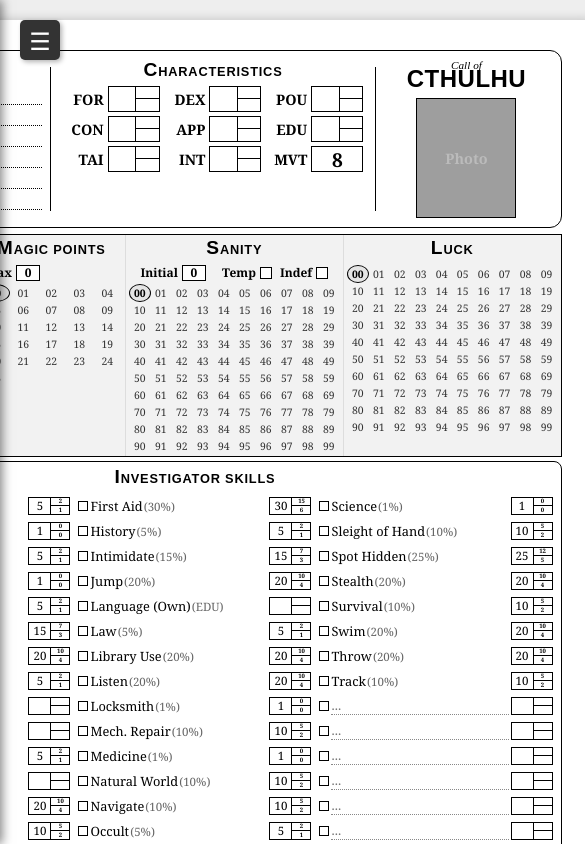
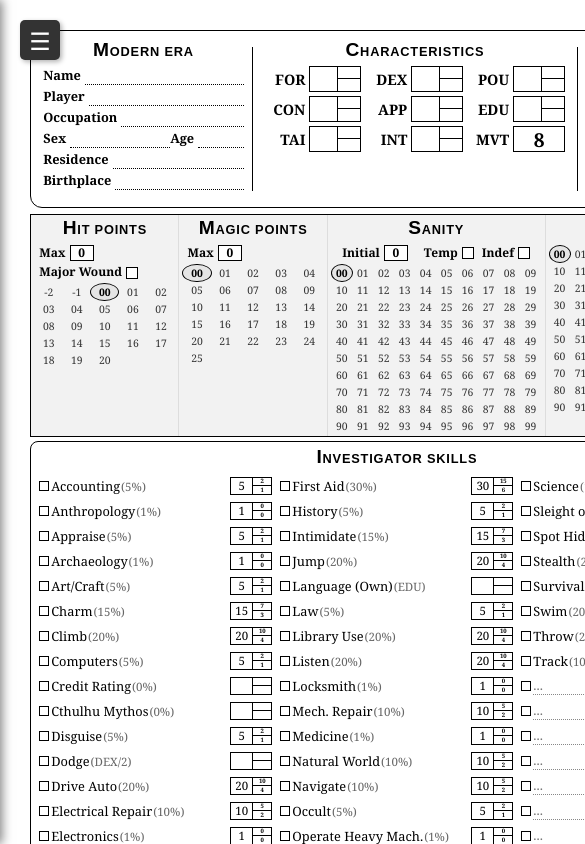
Before and after one commit to ecyrbe/cthulhu-editor, a React (Vite) app: page / in a window 390 px wide. Shown: the top 844 px of the page, 585 px wide, since content can reach past the window. Built offline with nearby package versions, Linux system fonts and the light colour scheme; grey boxes are pictures that could not be loaded.

Commit message:
feat: enhance mobile responsiveness with layout adjustments for smaller screens

```diff
--- a/src/App.css
+++ b/src/App.css
@@ -915,6 +915,49 @@ td {
   padding-top: 5px;
 }
 
+@media screen and (max-width: 860px) {
+  body {
+    display: block !important;
+    margin: 0 !important;
+    padding: 0 !important;
+    width: 100vw !important;
+    overflow-x: hidden !important;
+    background: #555;
+  }
+
+  .app-container {
+    display: block !important;
+    width: 100vw !important;
+    padding: 0 !important;
+    margin: 0 !important;
+  }
+
+  .page {
+    /* Fix the width to A4 dimensions to lock the desktop layout */
+    width: 210mm !important;
+    height: 297mm !important;
+    padding: 8mm !important;
+    margin: 0 !important;
+    box-shadow: none !important;
+    border: none !important;
+
+    /* Use zoom to scale the entire page to fit the viewport width */
+    zoom: calc(100vw / 210mm);
+
+    /* Ensure no shifts from centering or transforms */
+    position: relative;
+    left: 0;
+    transform: none !important;
+  }
+
+  /* Keep sidebar navigation at 1:1 scale and clickable */
+  #menu-toggle,
+  #menu-panel {
+    zoom: 1 !important;
+    transform: none !important;
+  }
+}
+
 @media print {
   #menu-toggle,
   #menu-panel {
```
